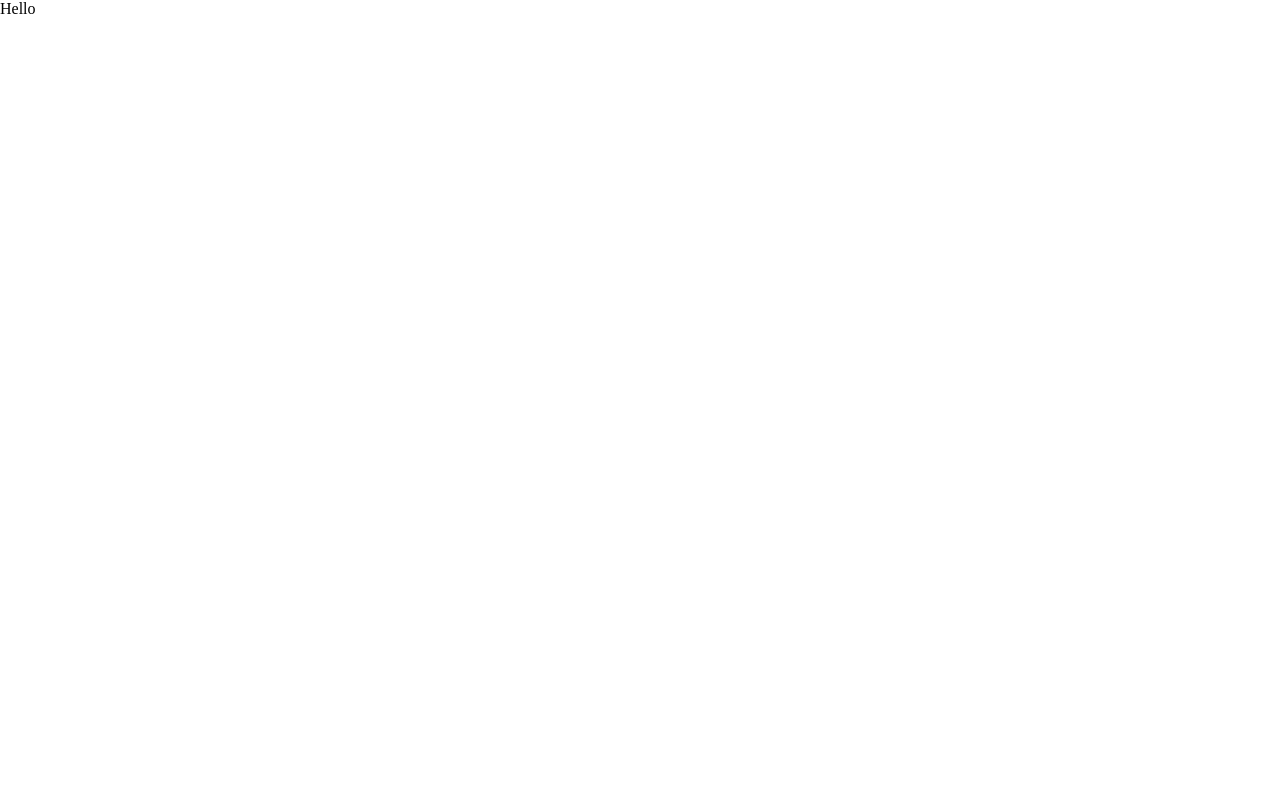
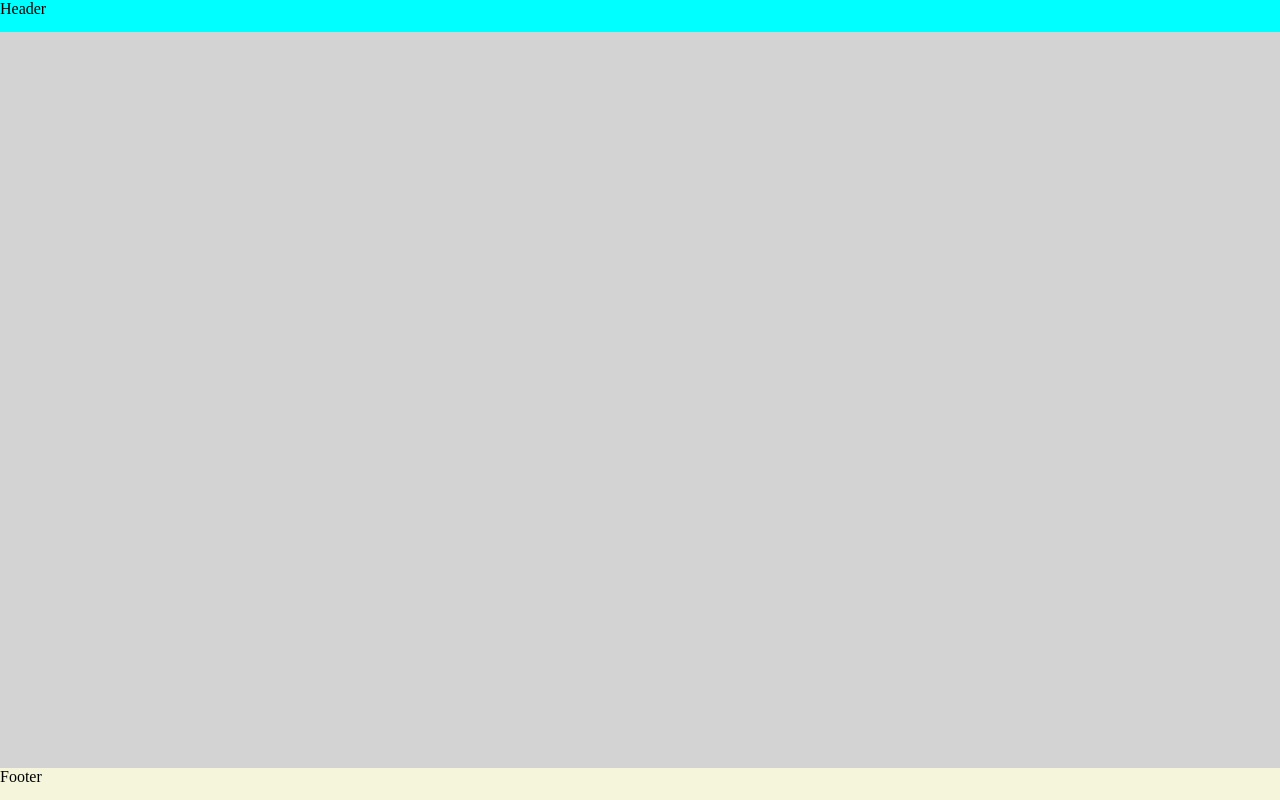
Before and after one commit to kahgeh/learn-html-grid-animation, a React (Vite) app: page / in a window 1280 px wide. Built offline with nearby package versions, Linux system fonts and the light colour scheme.

Commit message:
use grid area to split into 3 main areas - header, content and footer

```diff
--- a/App.tsx
+++ b/App.tsx
@@ -2,9 +2,18 @@ import React from 'react';
 import { render } from 'react-dom';
 
 const App = () => {
-    return (<div >
-        Hello
-    </div>);
+    return (
+        <div className="page">
+            <div className="header">
+                Header
+            </div>
+            <div className="main-content">
+            </div>
+            <div className="footer">
+                Footer
+            </div>
+        </div>
+    );
 }
 
 render(<App />, document.getElementById('app'));
--- a/app.css
+++ b/app.css
@@ -18,3 +18,28 @@ time, mark, audio, video {
 	font: inherit;
 	vertical-align: baseline;
 }
+
+.page {
+    display: grid;
+    grid-template-columns: 2em repeat(10,1fr) 2em;
+    grid-template-rows: 2em repeat(6,1fr) 2em;
+    background-color: beige;
+    height: 100vh;
+    width: 100vw;
+}
+
+.header {
+    grid-area: 1/1/8/13;
+    background-color: aqua;
+}
+
+.main-content {
+    grid-area: 2/1/8/13;
+    background-color: lightgrey;
+    z-index: 0;
+}
+
+.footer {
+    height: 2em;
+    grid-area: 12/1/8/12;
+}
```
Also changed, not shown: images/GridAreaLayout.png (added).
